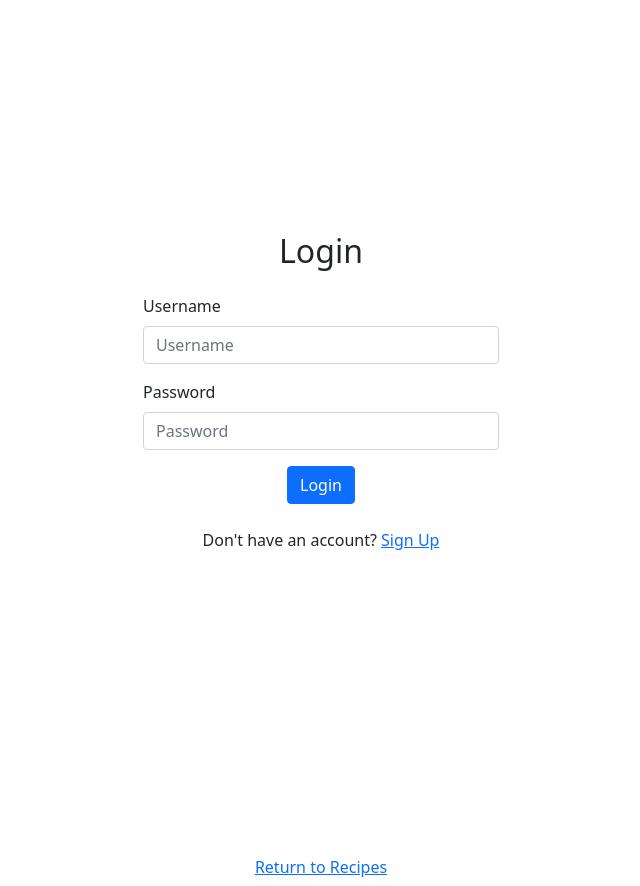
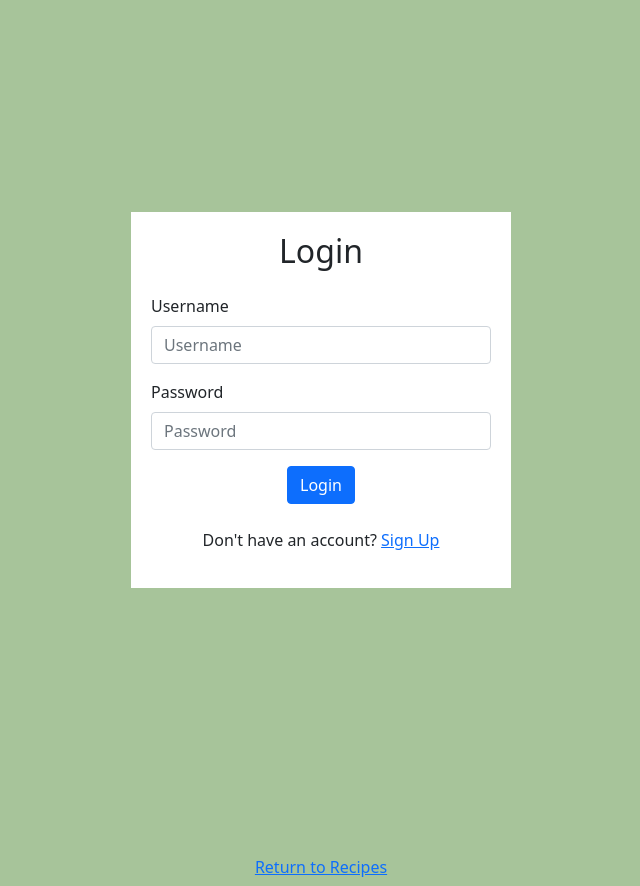
Before and after one commit to PichapopRo/project-pantry, a Django app: page /accounts/login/ in a window 1280 px wide. Shown: the whole page, without its empty margins (319-959 px from the left). Run offline with Django 5.2, Linux system fonts and the light colour scheme.

Commit message:
Applying styling to login page

```diff
--- a/templates/registration/login.html
+++ b/templates/registration/login.html
@@ -4,6 +4,15 @@
 	<title>Login Page</title>
 	<link href="https://cdn.jsdelivr.net/npm/bootstrap@5.1.3/dist/css/bootstrap.min.css" rel="stylesheet" integrity="sha384-1BmE4kWBq78iYhFldvKuhfTAU6auU8tT94WrHftjDbrCEXSU1oBoqyl2QvZ6jIW3" crossorigin="anonymous">
 </head>
+<style>
+		body {
+			background-color: #a7c49a;
+		}
+        .wrapper {
+            background-color: white;
+            padding: 20px;
+        }
+	</style>
 <body>
 	<div class="container">
 		<div class="row h-100 justify-content-center align-items-center">
```
